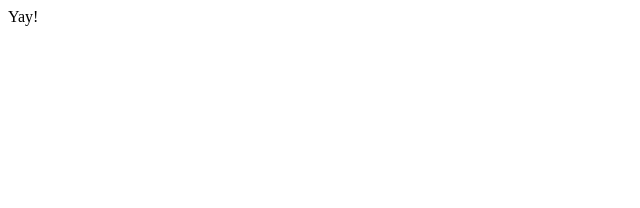
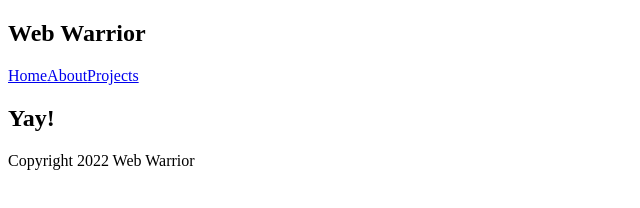
Before and after one commit to ZACOOPER5G/gatsby-practice, a Gatsby site: page / in a window 1280 px wide. Shown: the whole page, without its empty margins (0-640 px from the left). Built offline with nearby package versions, Linux system fonts and the light colour scheme; Gatsby itself is replaced by a stand-in of ours.

Commit message:
added layout component to each page

```diff
--- /dev/null
+++ b/src/components/Layout.js
@@ -0,0 +1,19 @@
+import React from 'react';
+import Navbar from './Navbar';
+
+const Layout = ({ children }) => {
+    return (
+        <div className='layout'>
+            <Navbar />
+            <div className='content'>
+                { children }
+            </div>
+            <footer>
+                <p>Copyright 2022 Web Warrior</p>
+            </footer>
+        </div>
+
+    )
+}
+
+export default Layout
--- a/src/pages/index.js
+++ b/src/pages/index.js
@@ -1,5 +1,14 @@
-import * as React from "react"
+import * as React from "react";
+import Layout from "../components/Layout";
 
 export default function Home() {
-  return <div>Yay!</div>
+	return (
+		<Layout>
+			<section>
+				<div>
+					<h1>Yay!</h1>
+				</div>
+			</section>
+		</Layout>
+	);
 }
--- a/src/pages/projects/index.js
+++ b/src/pages/projects/index.js
@@ -1,8 +1,11 @@
 import React from 'react'
+import Layout from '../../components/Layout'
 
 const Projects = () => {
   return (
-    <div>Projects</div>
+    <Layout>
+        <h1>Projects</h1>
+    </Layout>
   )
 }
 
```
Also changed, not shown: src/pages/about.js (+7 -4 lines).
